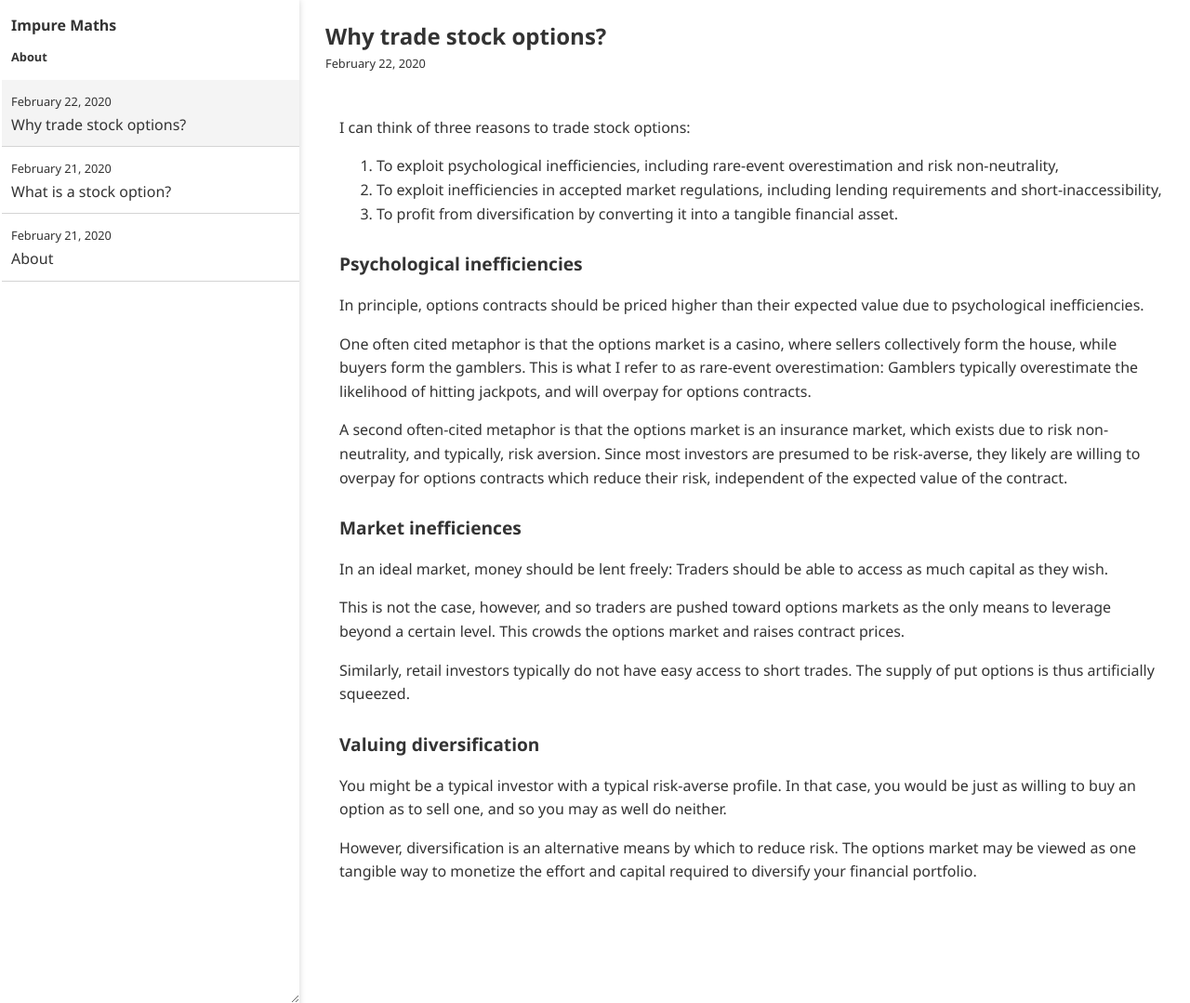
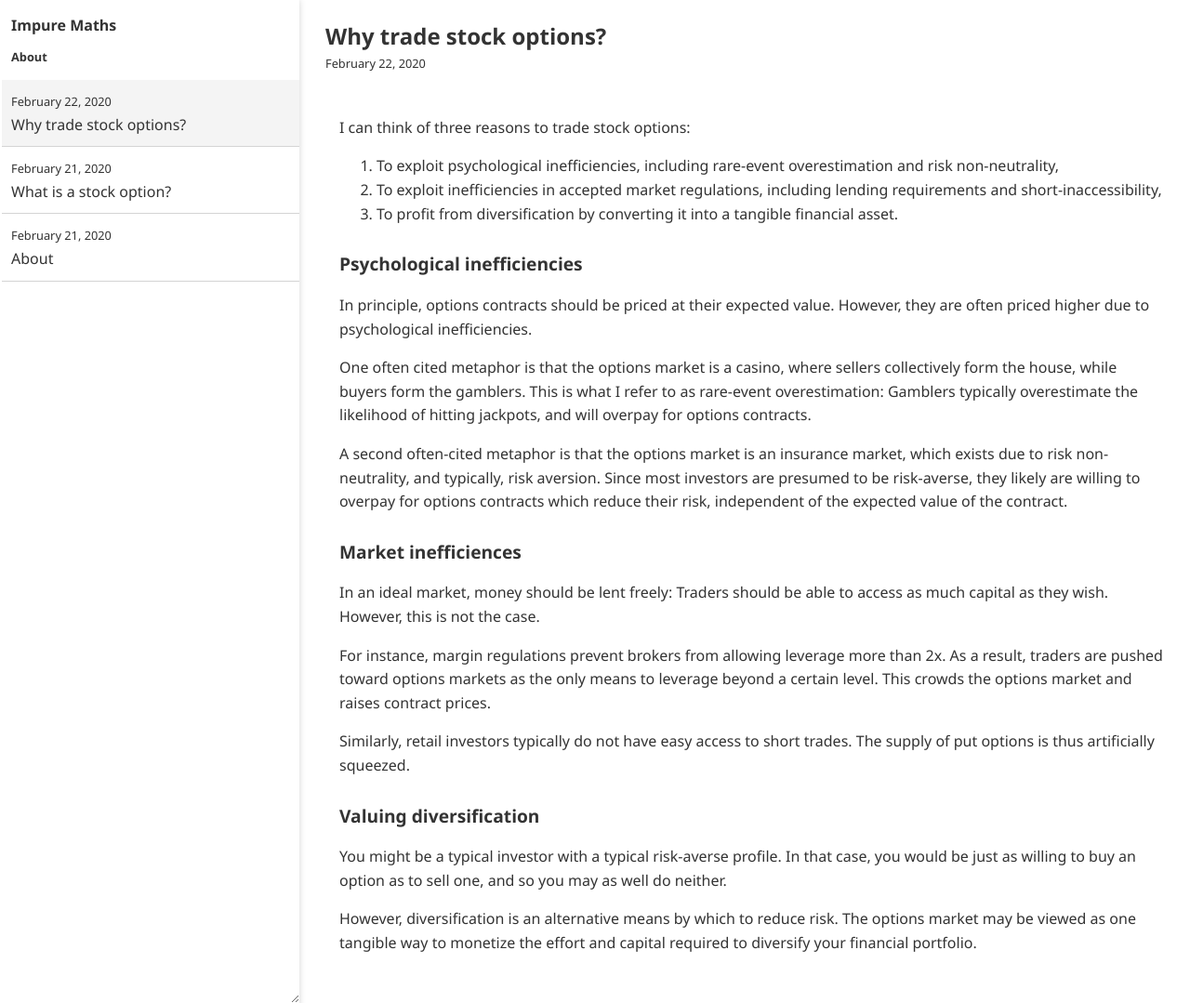
Before and after one commit to impuremaths/impuremaths.github.io, a Jekyll site: the page built from _posts/2020-02-22-why-trade-stock-options.md, in a window 1280 px wide and 1079 px high. Shown: the whole window at 93% size. Built offline with Jekyll 4.4.1, drawn with Linux system fonts in a browser that asks for light colours.

Commit message:
Update 2020-02-22-why-trade-stock-options.md

```diff
--- a/_posts/2020-02-22-why-trade-stock-options.md
+++ b/_posts/2020-02-22-why-trade-stock-options.md
@@ -10,7 +10,7 @@ I can think of three reasons to trade stock options:
 
 ### Psychological inefficiencies
 
-In principle, options contracts should be priced higher than their expected value due to psychological inefficiencies.
+In principle, options contracts should be priced at their expected value. However, they are often priced higher due to psychological inefficiencies.
 
 One often cited metaphor is that the options market is a casino, where sellers collectively form the house, while buyers form the gamblers. This is what I refer to as rare-event overestimation: Gamblers typically overestimate the likelihood of hitting jackpots, and will overpay for options contracts.
 
@@ -18,9 +18,9 @@ A second often-cited metaphor is that the options market is an insurance market,
 
 ### Market inefficiences
 
-In an ideal market, money should be lent freely: Traders should be able to access as much capital as they wish.
+In an ideal market, money should be lent freely: Traders should be able to access as much capital as they wish. However, this is not the case.
 
-This is not the case, however, and so traders are pushed toward options markets as the only means to leverage beyond a certain level. This crowds the options market and raises contract prices.
+For instance, margin regulations prevent brokers from allowing leverage more than 2x. As a result, traders are pushed toward options markets as the only means to leverage beyond a certain level. This crowds the options market and raises contract prices.
 
 Similarly, retail investors typically do not have easy access to short trades. The supply of put options is thus artificially squeezed.
 
```
